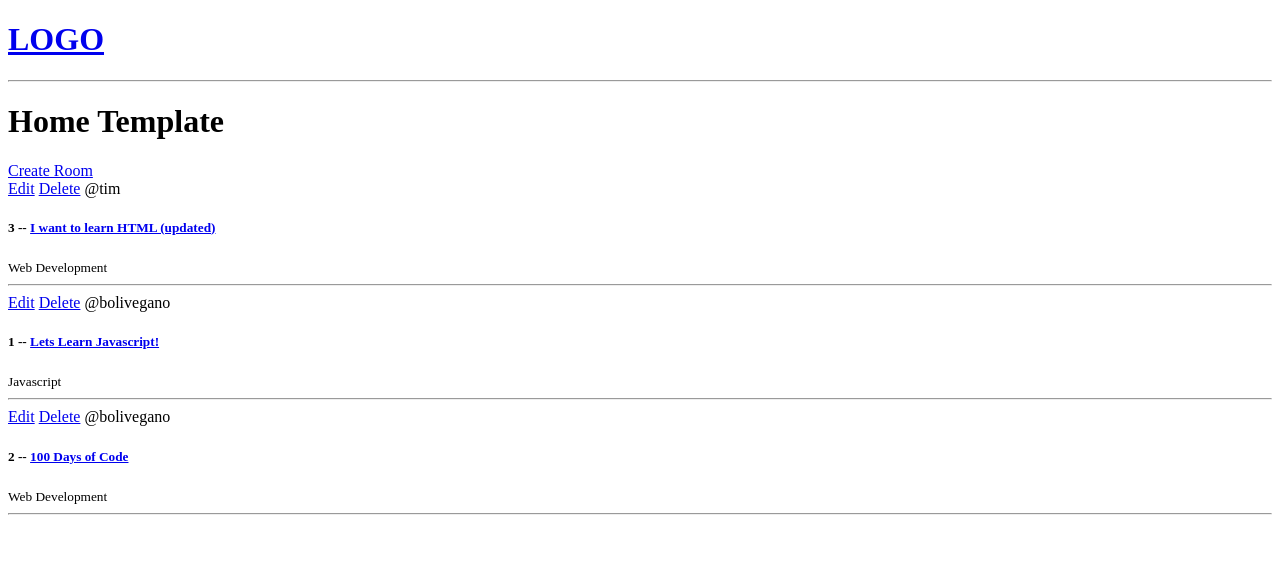
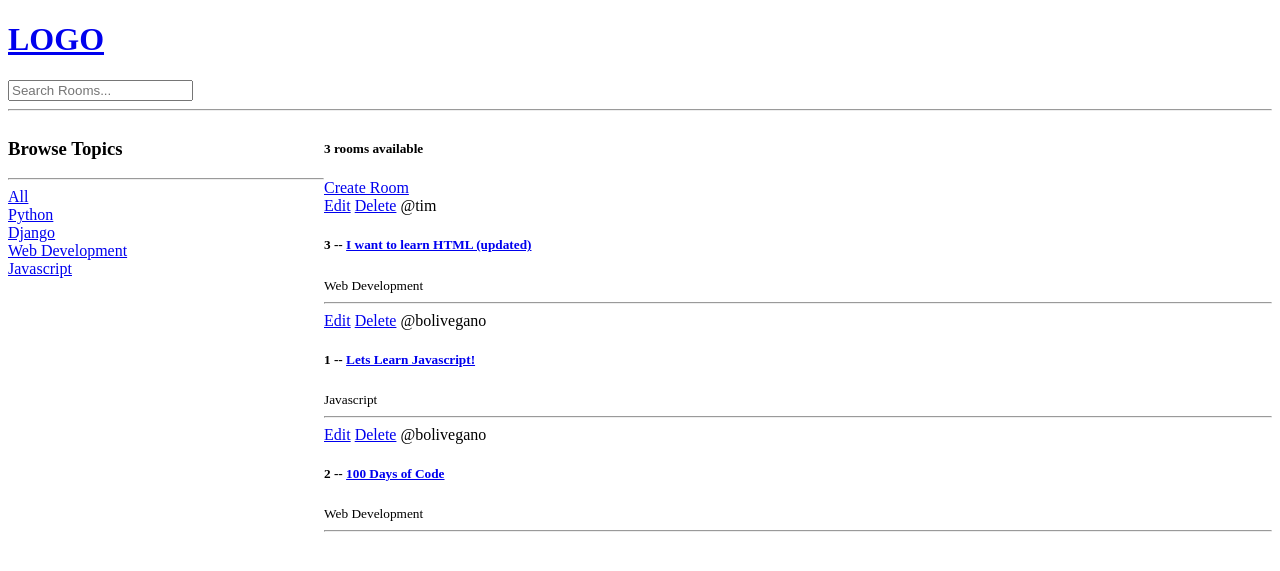
Before and after one commit to bolivegano/discord_board_django_project, a Django app: page / in a window 1280 px wide. Shown: the top 571 px of the page. Run offline with Django 4.2, Linux system fonts and the light colour scheme; data comes from the database, SQL or seed files in the repository.

Commit message:
added search functionality - 2:22:00 in video tutorial

```diff
--- a/base/templates/base/home.html
+++ b/base/templates/base/home.html
@@ -1,7 +1,29 @@
 {% extends 'main.html' %} {% block content %}
-<h1>Home Template</h1>
+
+<style>
+    .home-container {
+        display: grid;
+        grid-template-columns: 1fr 3fr;
+    }
+</style>
+<div class="home-container">
+    <div>
+        <h3>Browse Topics</h3>
+        <hr />
 
         <div>
+            <a href="{% url 'home' %}">All</a>
+        </div>
+
+        {% for topic in topics %}
+        <div>
+            <a href="{% url 'home' %}?q={{topic.name}}">{{topic.name}}</a>
+        </div>
+        {% endfor %}
+    </div>
+
+    <div>
+        <h5>{{room_count}} rooms available</h5>
         <a href="{% url 'create-room' %}">Create Room</a>
 
         <div>
@@ -21,5 +43,6 @@
             {% endfor %}
         </div>
     </div>
+</div>
 
 {% endblock content %}
--- a/base/urls.py
+++ b/base/urls.py
@@ -3,7 +3,7 @@ from . import views
 
 urlpatterns = [
     path('', views.home, name="home"),
-    path('room/<str:pk>', views.room, name="room"),
+    path('room/<str:pk>/', views.room, name="room"),
     path('create-room/', views.createRoom, name="create-room" ),
     path('update-room/<str:pk>/', views.updateRoom, name="update-room" ),
     path('delete-room/<str:pk>/', views.deleteRoom, name="delete-room" ),
--- a/base/views.py
+++ b/base/views.py
@@ -1,5 +1,6 @@
 from django.shortcuts import render, redirect
-from .models import Room
+from django.db.models import Q
+from .models import Room, Topic
 from .forms import RoomForm
 
 # Create your views here.
@@ -11,8 +12,19 @@ from .forms import RoomForm
 # ]
 
 def home(request):
-    rooms = Room.objects.all()
-    context = {'rooms': rooms}
+
+    q = request.GET.get('q') if request.GET.get('q') is not None else ''
+
+    rooms = Room.objects.filter(
+        Q(topic__name__icontains=q) |
+        Q(name__icontains=q) |
+        Q(description__icontains=q)
+        )
+
+    topics = Topic.objects.all()
+    room_count = rooms.count()
+
+    context = {'rooms': rooms, 'topics': topics, 'room_count': room_count}
     return render(request, "base/home.html", context)
 
 def room(request, pk):
--- a/templates/navbar.html
+++ b/templates/navbar.html
@@ -1,6 +1,8 @@
 <a href="/">
     <h1>LOGO</h1>
-
 </a>
 
-<hr>
+<form method="GET" action="{% url 'home' %}">
+    <input type="text" name="q" placeholder="Search Rooms..." />
+</form>
+<hr />
```
Lines whose indentation alone changed are shown as unchanged.
